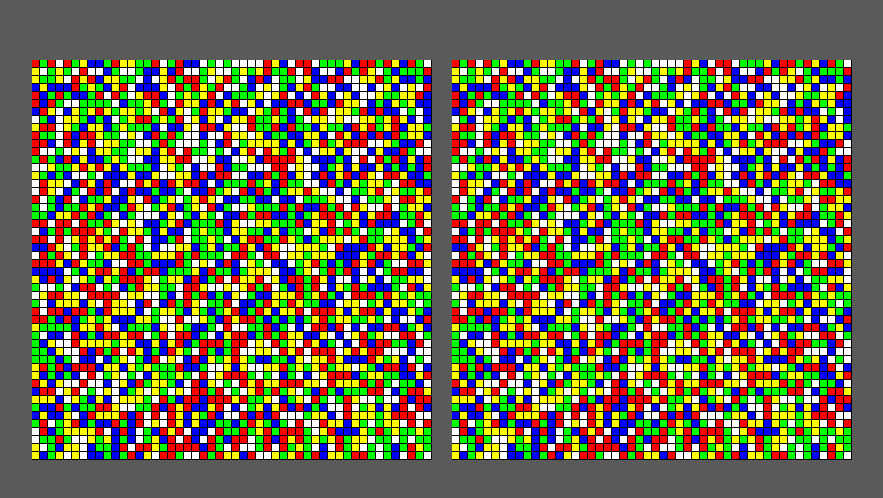
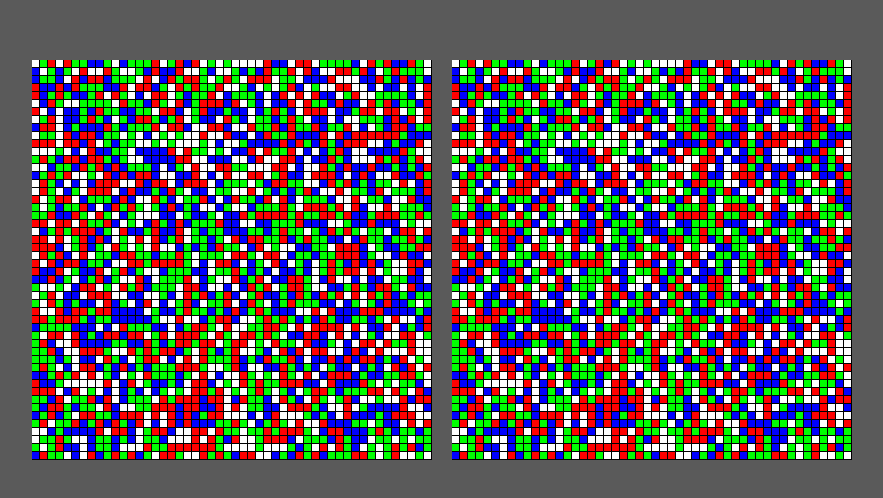
Before and after one commit to WojciechMiemczok/70by70, a plain HTML site: page index.html in a window 1280 px wide. Shown: the part 140-638 px from the top of the page, without its empty margins (198-1081 px from the left). Drawn offline with Linux system fonts and the light colour scheme.

Commit message:
Update index.html

```diff
--- a/index.html
+++ b/index.html
@@ -86,7 +86,7 @@
     <script>
         const gridContainer = document.querySelector('.grid-container');
         const gridContainer2 = document.querySelector('.grid-container2');
-        const colors = ['#FFFFFF', '#FF0000', '#0000FF', '#FFFF00', '#00FF00',]
+        const colors = ['#FFFFFF', '#FF0000', '#0000FF', '#00FF00',]
         const copyColors = [];
         var j = 0;
 
```
